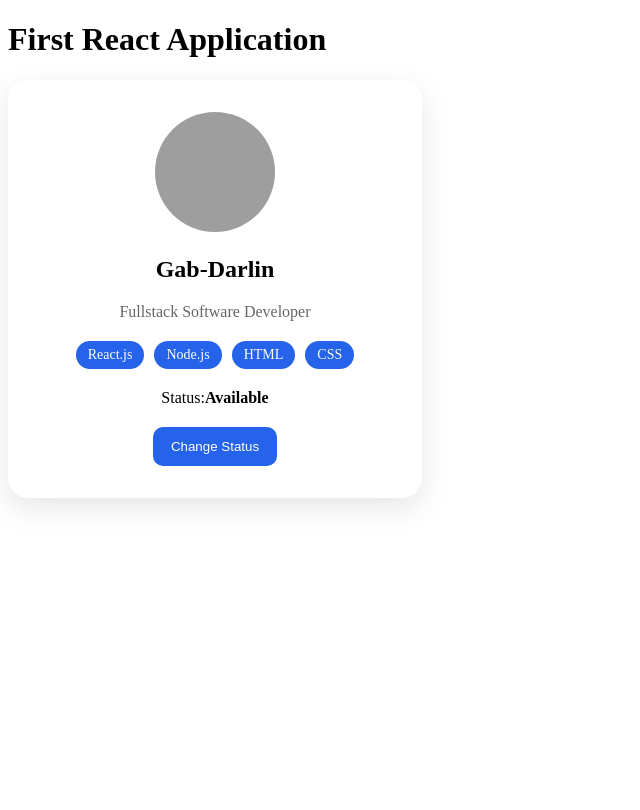
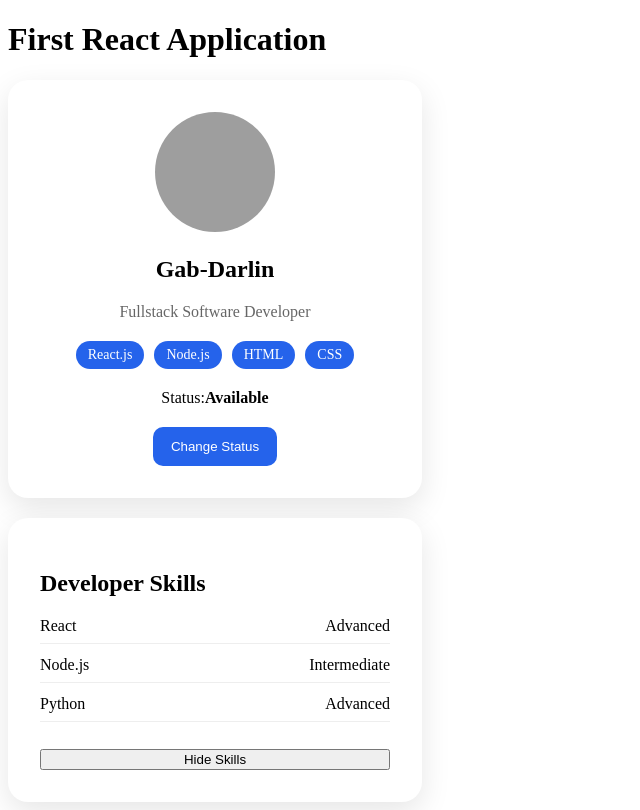
Before and after one commit to Gabbie-Darlin/react-profile-card, a React (Vite) app: page / in a window 1280 px wide. Shown: the whole page, without its empty margins (0-640 px from the left). Built offline with nearby package versions, Linux system fonts and the light colour scheme; grey boxes are pictures that could not be loaded.

Commit message:
Skills list component created

```diff
--- a/src/App.jsx
+++ b/src/App.jsx
@@ -1,12 +1,20 @@
 import ProfileCard from "./components/ProfileCard";
+import SkillsList from "./components/SkillsList";
 
 function App() {
     return(
     <>
-        <h1>First React Application</h1>
-        <ProfileCard
-            name="Gab-Darlin"
-            role="Fullstack Software Developer" />
+        <div>
+
+            <h1>First React Application</h1>
+            <ProfileCard
+                name="Gab-Darlin"
+                role="Fullstack Software Developer"
+            />
+
+            <SkillsList />
+
+        </div>
     </>
     );
 }
--- /dev/null
+++ b/src/components/SkillsList.jsx
@@ -0,0 +1,56 @@
+import { useState } from "react";
+import "../styles/SkillsList.css";
+
+function SkillsList() {
+    const [showSkills, setShowSkills] = useState(true);
+
+    const skills = [
+        {
+            id: 1,
+            name: "React",
+            level: "Advanced",
+        },
+         {
+            id: 2,
+            name: "Node.js",
+            level: "Intermediate",
+        },
+         {
+            id: 3,
+            name: "Python",
+            level: "Advanced",
+        },
+    ];
+
+    return (
+        <div className="skills-container">
+            <h2 className="skills-title">
+                Developer Skills
+            </h2>
+
+            {showSkills &&
+                skills.map ((skill) => (
+                    <div
+                        key={skill.id}
+                        className="skill-item"
+                    >
+                        <span>{skill.name}</span>
+                        <span>{skill.level}</span>
+                    </div>
+                ))}
+
+            <button
+                className="toggle-button"
+                onClick={() =>
+                    setShowSkills(!showSkills)
+                }
+            >
+                {showSkills
+                    ? "Hide Skills"
+                    : "Show Skills" }
+            </button>
+        </div>
+    );
+}
+
+export default SkillsList;
--- /dev/null
+++ b/src/styles/SkillsList.css
@@ -0,0 +1,25 @@
+.skills-container {
+    width: 350px;
+    margin-top: 20px;
+    padding: 2rem;
+    border-radius: 20px;
+    background: white;
+    box-shadow: 0 10px 30px rgba(0, 0, 0, .1);
+}
+
+.skills-title {
+    margin-bottom: 20px;
+}
+
+.skill-item {
+    display: flex;
+    justify-content: space-between;
+    margin-bottom: 12px;
+    padding-bottom: 8px;
+    border-bottom: 1px solid #eee;
+}
+
+.toggle-button {
+    margin-top: 15px;
+    width: 100%;
+}
```
